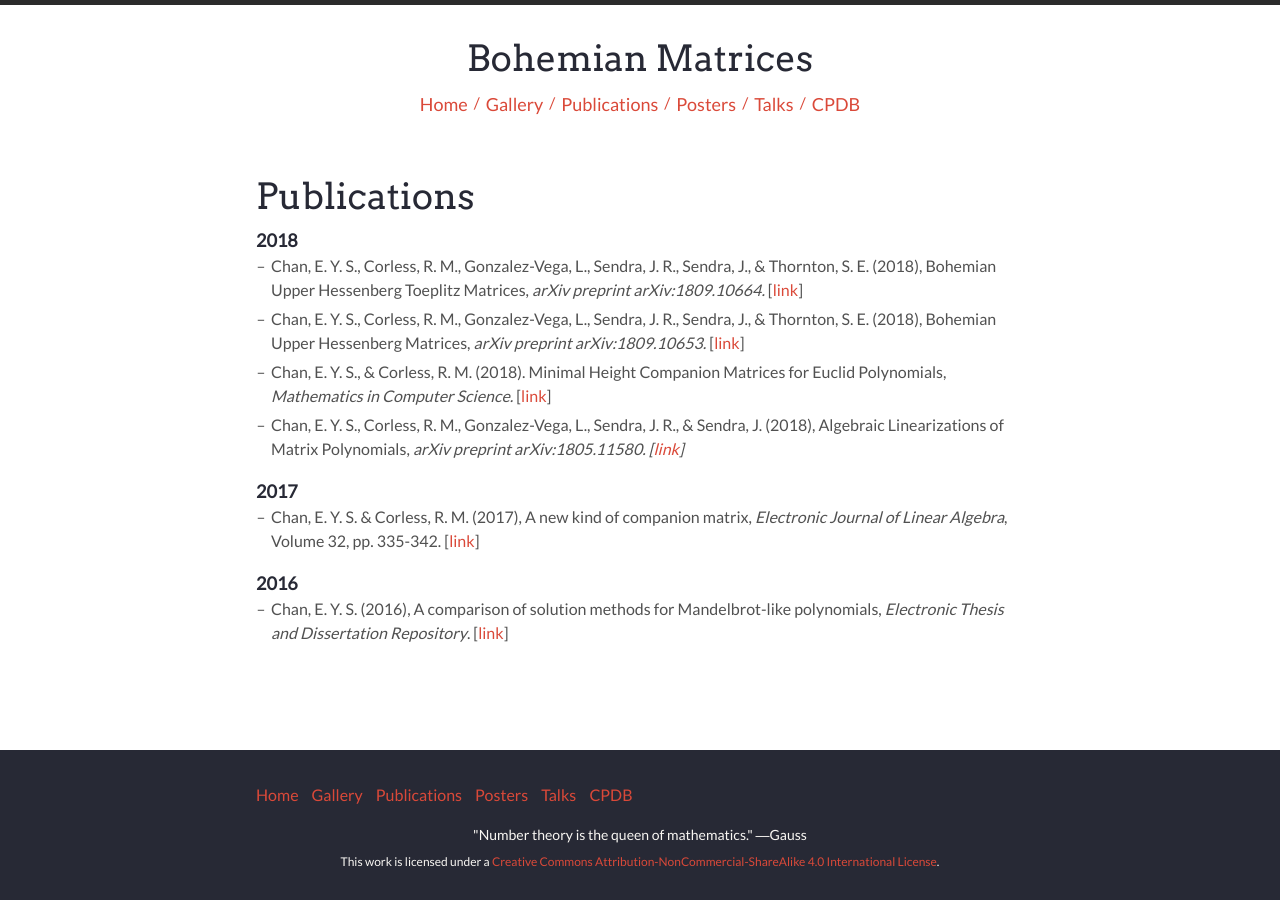
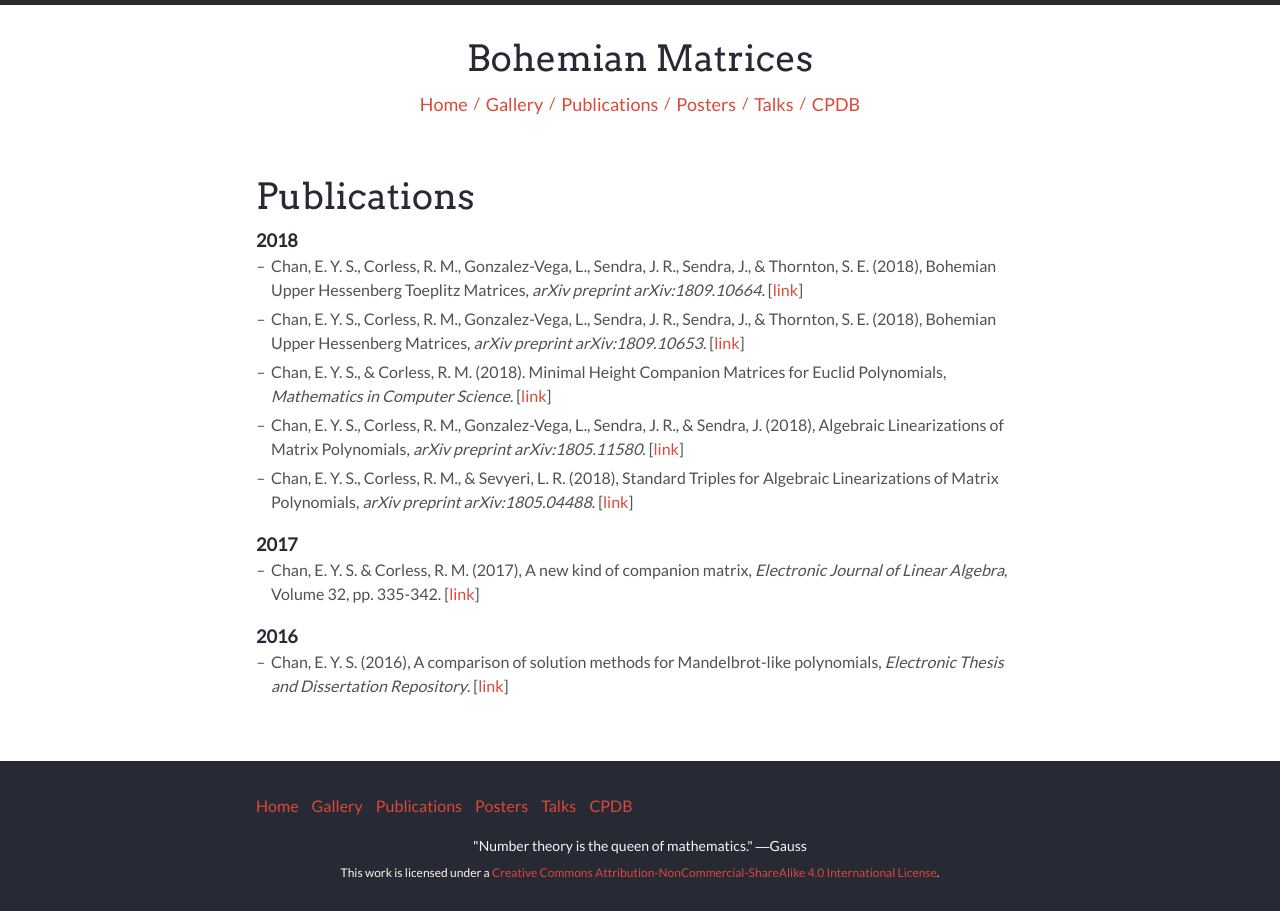
Before and after one commit to BohemianMatrices/BohemianMatrices, a Jekyll site: the page built from publications.md, in a window 1280 px wide. Built offline with Jekyll 4.4.1, drawn with Linux system fonts in a browser that asks for light colours; nearby versions of some CDN libraries.

Commit message:
Added "Standard Triples for Algebraic Linearizations of Matrix Polynomials" paper

```diff
--- a/publications.md
+++ b/publications.md
@@ -11,7 +11,9 @@ permalink: /publications/
 - Chan, E. Y. S., Corless, R. M., Gonzalez-Vega, L., Sendra, J. R., Sendra, J., & Thornton, S. E. (2018), Bohemian Upper Hessenberg Toeplitz Matrices, <i>arXiv preprint arXiv:1809.10664.</i> [<a href="https://arxiv.org/abs/1809.10664" target="_blank">link</a>]
 - Chan, E. Y. S., Corless, R. M., Gonzalez-Vega, L., Sendra, J. R., Sendra, J., & Thornton, S. E. (2018), Bohemian Upper Hessenberg Matrices, <i>arXiv preprint arXiv:1809.10653.</i> [<a href="https://arxiv.org/abs/1809.10653" target="_blank">link</a>]
 - Chan, E. Y. S., & Corless, R. M. (2018). Minimal Height Companion Matrices for Euclid Polynomials, <i>Mathematics in Computer Science.</i> [<a href="https://link.springer.com/article/10.1007%2Fs11786-018-0364-2" target="_blank">link</a>]
-- Chan, E. Y. S., Corless, R. M., Gonzalez-Vega, L., Sendra, J. R., & Sendra, J. (2018), Algebraic Linearizations of Matrix Polynomials, <i>arXiv preprint arXiv:1805.11580. [<a href="https://arxiv.org/abs/1805.11580" target="_blank">link</a>]
+- Chan, E. Y. S., Corless, R. M., Gonzalez-Vega, L., Sendra, J. R., & Sendra, J. (2018), Algebraic Linearizations of Matrix Polynomials, <i>arXiv preprint arXiv:1805.11580</i>. [<a href="https://arxiv.org/abs/1805.11580" target="_blank">link</a>]
+- Chan, E. Y. S., Corless, R. M., & Sevyeri, L. R. (2018), Standard Triples for Algebraic Linearizations of Matrix Polynomials, <i>arXiv preprint arXiv:1805.04488</i>.  [<a href="https://arxiv.org/abs/1805.04488" target="_blank">link</a>]
+
 
 #### 2017
 - Chan, E. Y. S. & Corless, R. M. (2017), A new kind of companion matrix, <i>Electronic Journal of Linear Algebra</i>, Volume 32, pp. 335-342. [<a href="http://repository.uwyo.edu/ela/vol32/iss/25/" target="_blank">link</a>]
```
